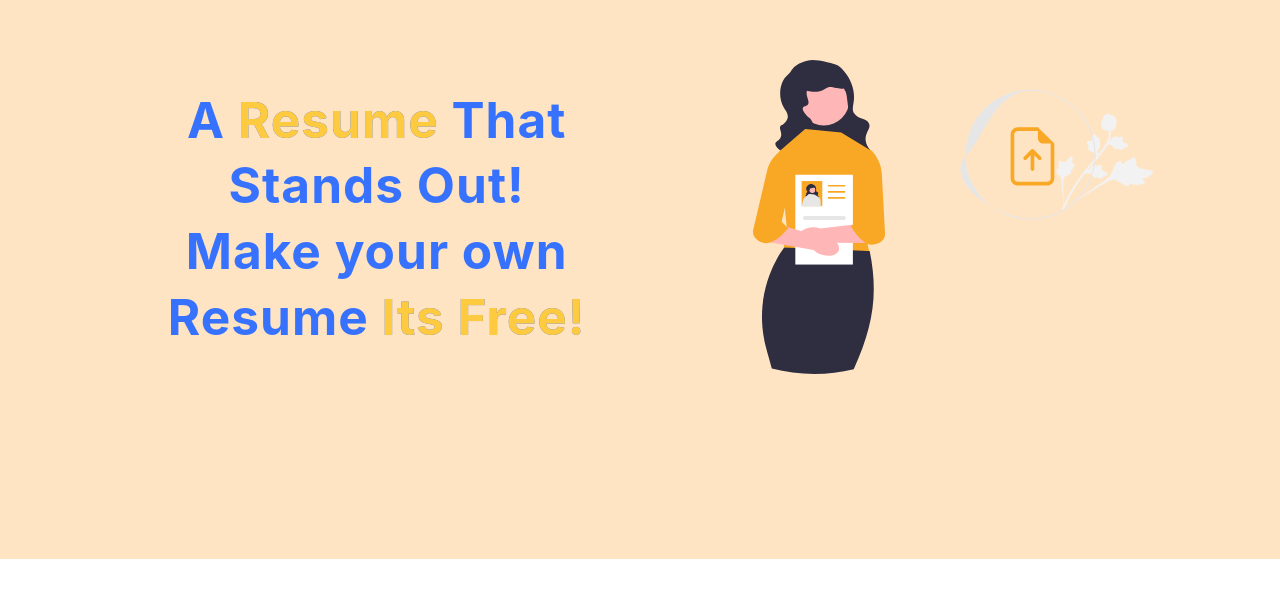
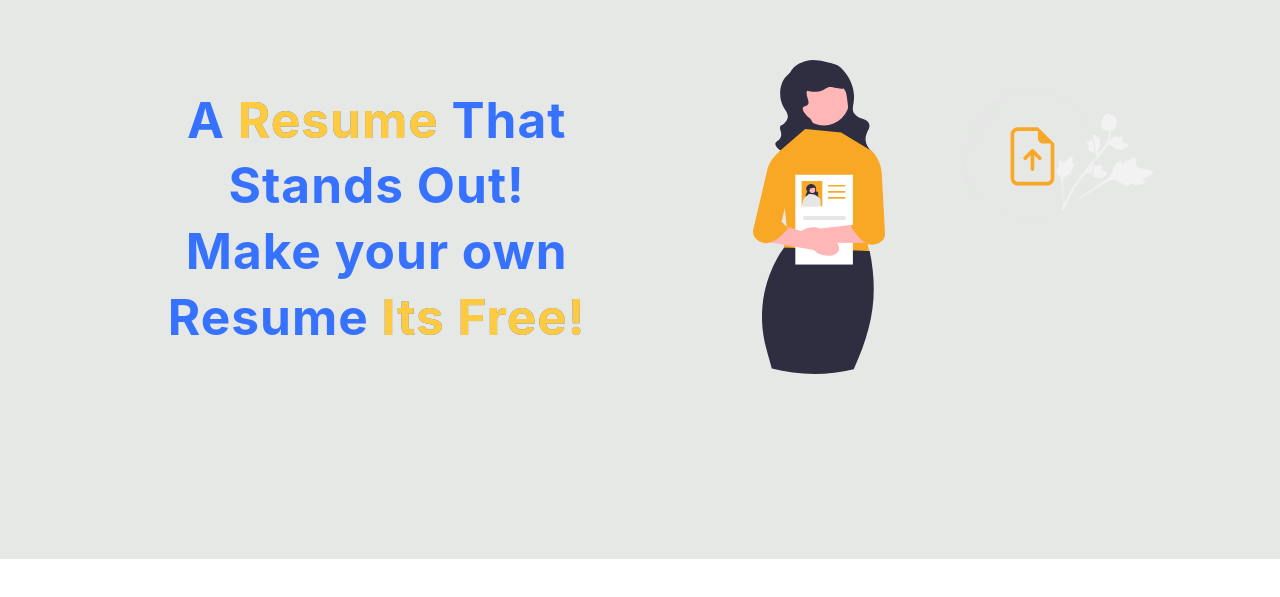
Before and after one commit to RealOtakuBoi/resumebuilder, a React (Create React App) app: page / in a window 1280 px wide. Shown: the part 121-718 px from the top of the page. Built offline with nearby package versions, Linux system fonts and the light colour scheme.

Commit message:
Minor Changes

```diff
--- a/src/Components/Header/Header.module.css
+++ b/src/Components/Header/Header.module.css
@@ -6,7 +6,7 @@
     align-items: center;
     justify-content: space-evenly;
     gap: 30px;
-    background-color: bisque;
+    background-color: #E6E8E6;
     min-height: 85vh;
 }
 
```
Also changed, not shown: src/Components/Body/Body.js (added, +10 -0 lines), src/Components/Body/Body.module.css (added).
